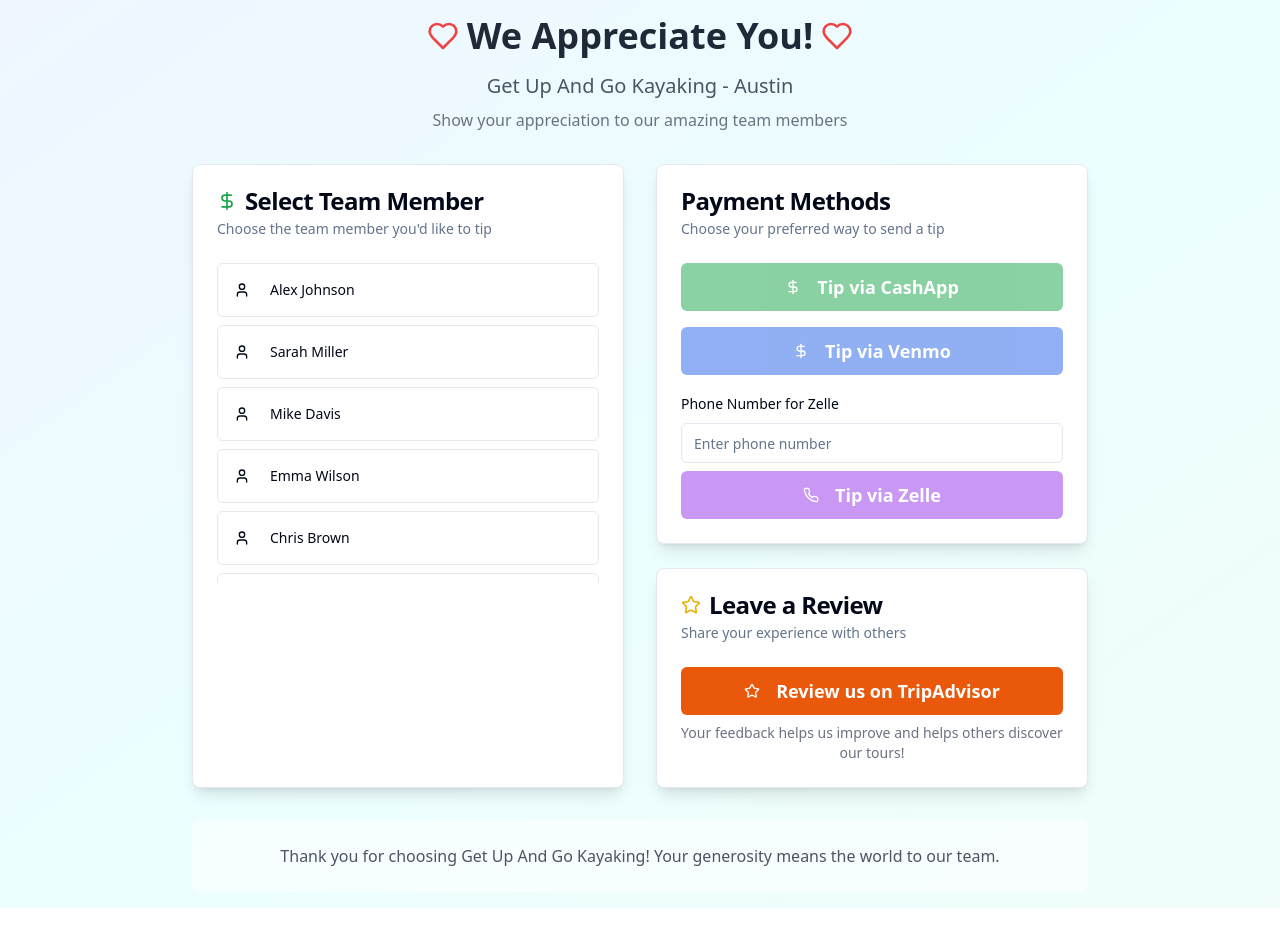
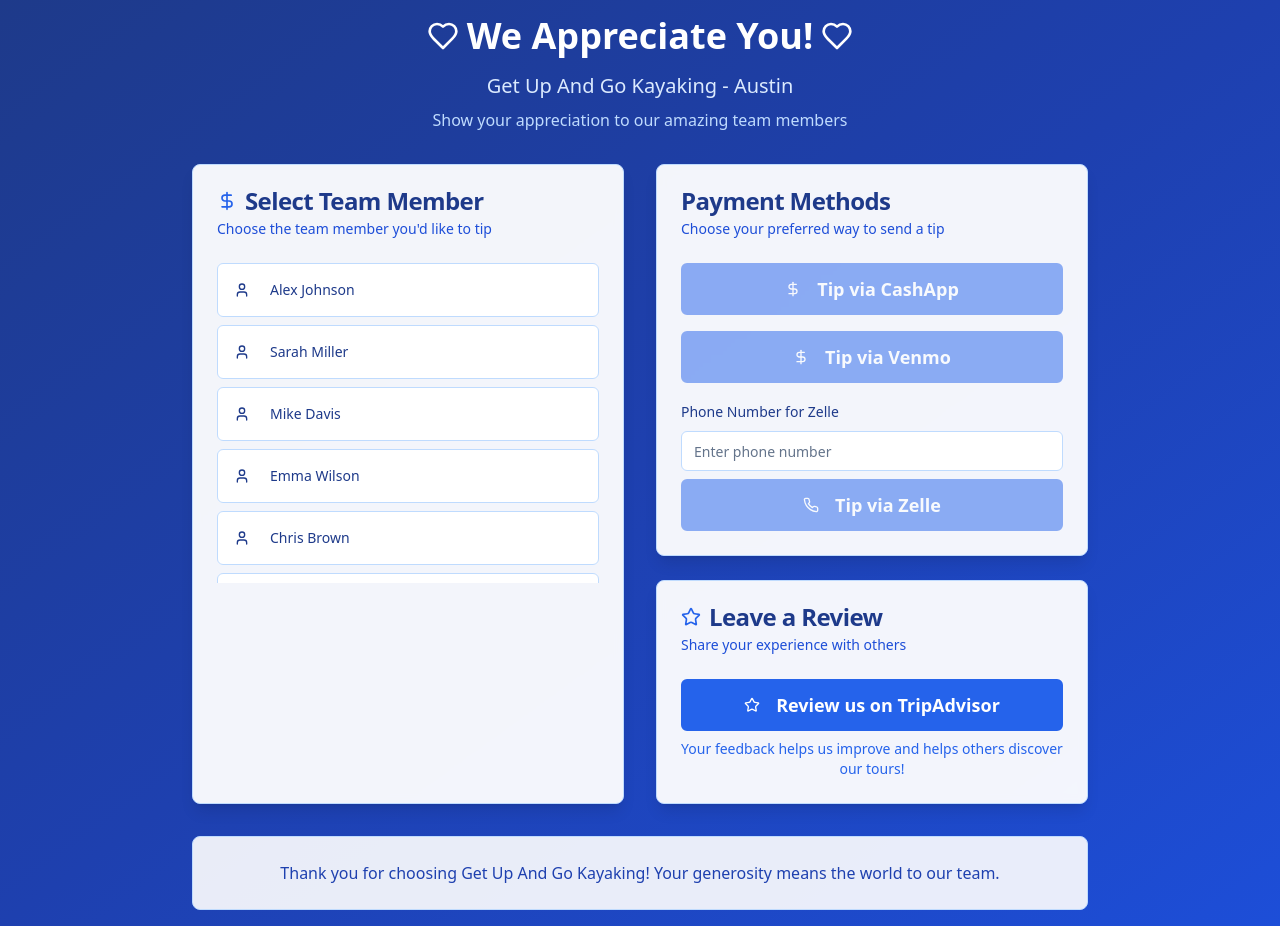
Before and after one commit to voltihost/austin-GTX-post-tour, a React (Vite) app: page /tips in a window 1280 px wide. Built offline with nearby package versions, Linux system fonts and the light colour scheme.

Commit message:
Theme app with blue and white colors
Match the app's design with the provided logo's color scheme.

```diff
--- a/src/components/TeamMember.tsx
+++ b/src/components/TeamMember.tsx
@@ -16,7 +16,7 @@ const TeamMember = ({ name, isSelected, onSelect }: TeamMemberProps) => {
       className={`w-full justify-start text-left p-4 h-auto ${
         isSelected
           ? "bg-blue-600 hover:bg-blue-700 text-white border-blue-600"
-          : "hover:bg-blue-50 border-gray-200"
+          : "hover:bg-blue-50 border-blue-200 text-blue-900"
       }`}
       onClick={onSelect}
     >
--- a/src/pages/TipPage.tsx
+++ b/src/pages/TipPage.tsx
@@ -23,7 +23,6 @@ const TipPage = () => {
       alert('Please select a team member first!');
       return;
     }
-    // CashApp doesn't have direct URL linking for tips, so we'll show instructions
     alert(`To tip ${selectedMember} via CashApp:\n1. Open your CashApp\n2. Search for our team member\n3. Send your tip with a note mentioning "Get Up And Go Kayaking tip"`);
   };
 
@@ -32,7 +31,6 @@ const TipPage = () => {
       alert('Please select a team member first!');
       return;
     }
-    // Venmo URL scheme for mobile apps
     const venmoUrl = `venmo://paycharge?txn=pay&note=Tip for ${selectedMember} - Get Up And Go Kayaking`;
     window.open(venmoUrl, '_blank');
   };
@@ -54,28 +52,28 @@ const TipPage = () => {
   };
 
   return (
-    <div className="min-h-screen bg-gradient-to-br from-blue-50 via-cyan-50 to-teal-50 p-4">
+    <div className="min-h-screen bg-gradient-to-br from-blue-900 via-blue-800 to-blue-700 p-4">
       <div className="max-w-4xl mx-auto">
         {/* Header */}
         <div className="text-center mb-8">
           <div className="flex items-center justify-center gap-2 mb-4">
-            <Heart className="text-red-500 w-8 h-8" />
-            <h1 className="text-4xl font-bold text-gray-800">We Appreciate You!</h1>
-            <Heart className="text-red-500 w-8 h-8" />
+            <Heart className="text-white w-8 h-8" />
+            <h1 className="text-4xl font-bold text-white">We Appreciate You!</h1>
+            <Heart className="text-white w-8 h-8" />
           </div>
-          <p className="text-xl text-gray-600 mb-2">Get Up And Go Kayaking - Austin</p>
-          <p className="text-gray-500">Show your appreciation to our amazing team members</p>
+          <p className="text-xl text-blue-100 mb-2">Get Up And Go Kayaking - Austin</p>
+          <p className="text-blue-200">Show your appreciation to our amazing team members</p>
         </div>
 
         <div className="grid md:grid-cols-2 gap-8">
           {/* Team Member Selection */}
-          <Card className="shadow-lg">
+          <Card className="shadow-lg bg-white/95 backdrop-blur-sm border border-blue-200">
             <CardHeader>
-              <CardTitle className="flex items-center gap-2">
-                <DollarSign className="w-5 h-5 text-green-600" />
+              <CardTitle className="flex items-center gap-2 text-blue-900">
+                <DollarSign className="w-5 h-5 text-blue-600" />
                 Select Team Member
               </CardTitle>
-              <CardDescription>
+              <CardDescription className="text-blue-700">
                 Choose the team member you'd like to tip
               </CardDescription>
             </CardHeader>
@@ -91,8 +89,8 @@ const TipPage = () => {
                 ))}
               </div>
               {selectedMember && (
-                <div className="mt-4 p-3 bg-green-50 border border-green-200 rounded-lg">
-                  <p className="text-green-800 font-medium">
+                <div className="mt-4 p-3 bg-blue-50 border border-blue-200 rounded-lg">
+                  <p className="text-blue-800 font-medium">
                     Selected: {selectedMember}
                   </p>
                 </div>
@@ -103,17 +101,17 @@ const TipPage = () => {
           {/* Payment Methods */}
           <div className="space-y-6">
             {/* Payment Buttons */}
-            <Card className="shadow-lg">
+            <Card className="shadow-lg bg-white/95 backdrop-blur-sm border border-blue-200">
               <CardHeader>
-                <CardTitle>Payment Methods</CardTitle>
-                <CardDescription>
+                <CardTitle className="text-blue-900">Payment Methods</CardTitle>
+                <CardDescription className="text-blue-700">
                   Choose your preferred way to send a tip
                 </CardDescription>
               </CardHeader>
               <CardContent className="space-y-4">
                 <Button
                   onClick={handleCashApp}
-                  className="w-full bg-green-600 hover:bg-green-700 text-white py-6 text-lg font-semibold"
+                  className="w-full bg-blue-600 hover:bg-blue-700 text-white py-6 text-lg font-semibold border-2 border-blue-600 hover:border-blue-700"
                   disabled={!selectedMember}
                 >
                   <DollarSign className="w-5 h-5 mr-2" />
@@ -122,7 +120,7 @@ const TipPage = () => {
 
                 <Button
                   onClick={handleVenmo}
-                  className="w-full bg-blue-600 hover:bg-blue-700 text-white py-6 text-lg font-semibold"
+                  className="w-full bg-blue-600 hover:bg-blue-700 text-white py-6 text-lg font-semibold border-2 border-blue-600 hover:border-blue-700"
                   disabled={!selectedMember}
                 >
                   <DollarSign className="w-5 h-5 mr-2" />
@@ -130,7 +128,7 @@ const TipPage = () => {
                 </Button>
 
                 <div className="space-y-2">
-                  <Label htmlFor="phone" className="text-sm font-medium">
+                  <Label htmlFor="phone" className="text-sm font-medium text-blue-900">
                     Phone Number for Zelle
                   </Label>
                   <Input
@@ -139,11 +137,11 @@ const TipPage = () => {
                     placeholder="Enter phone number"
                     value={phoneNumber}
                     onChange={(e) => setPhoneNumber(e.target.value)}
-                    className="w-full"
+                    className="w-full border-blue-200 focus:border-blue-500"
                   />
                   <Button
                     onClick={handleZelle}
-                    className="w-full bg-purple-600 hover:bg-purple-700 text-white py-6 text-lg font-semibold"
+                    className="w-full bg-blue-600 hover:bg-blue-700 text-white py-6 text-lg font-semibold border-2 border-blue-600 hover:border-blue-700"
                     disabled={!selectedMember || !phoneNumber}
                   >
                     <Phone className="w-5 h-5 mr-2" />
@@ -154,25 +152,25 @@ const TipPage = () => {
             </Card>
 
             {/* TripAdvisor Review */}
-            <Card className="shadow-lg">
+            <Card className="shadow-lg bg-white/95 backdrop-blur-sm border border-blue-200">
               <CardHeader>
-                <CardTitle className="flex items-center gap-2">
-                  <Star className="w-5 h-5 text-yellow-500" />
+                <CardTitle className="flex items-center gap-2 text-blue-900">
+                  <Star className="w-5 h-5 text-blue-600" />
                   Leave a Review
                 </CardTitle>
-                <CardDescription>
+                <CardDescription className="text-blue-700">
                   Share your experience with others
                 </CardDescription>
               </CardHeader>
               <CardContent>
                 <Button
                   onClick={handleTripAdvisor}
-                  className="w-full bg-orange-600 hover:bg-orange-700 text-white py-6 text-lg font-semibold"
+                  className="w-full bg-blue-600 hover:bg-blue-700 text-white py-6 text-lg font-semibold border-2 border-blue-600 hover:border-blue-700"
                 >
                   <Star className="w-5 h-5 mr-2" />
                   Review us on TripAdvisor
                 </Button>
-                <p className="text-sm text-gray-500 mt-2 text-center">
+                <p className="text-sm text-blue-600 mt-2 text-center">
                   Your feedback helps us improve and helps others discover our tours!
                 </p>
               </CardContent>
@@ -181,8 +179,8 @@ const TipPage = () => {
         </div>
 
         {/* Footer */}
-        <div className="text-center mt-8 p-6 bg-white/50 rounded-lg">
-          <p className="text-gray-600">
+        <div className="text-center mt-8 p-6 bg-white/90 rounded-lg border border-blue-200">
+          <p className="text-blue-800">
             Thank you for choosing Get Up And Go Kayaking! Your generosity means the world to our team.
           </p>
         </div>
```
Also changed, not shown: src/pages/Index.tsx (+20 -20 lines).
